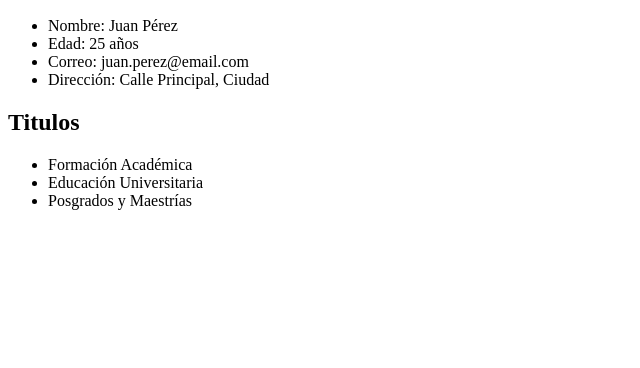
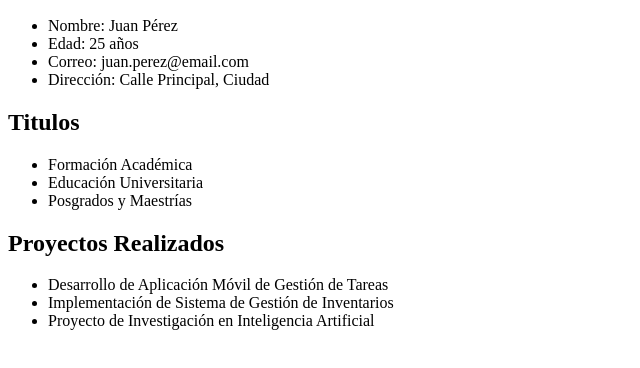
Before and after one commit to PaulaHuertasA/Proyecto_curriculum_MH, a plain HTML site: page index.html in a window 1280 px wide. Shown: the part 110-478 px from the top of the page, without its empty margins (0-640 px from the left). Drawn offline with Linux system fonts and the light colour scheme.

Commit message:
Tercer Commit.Proyectos Realizados

```diff
--- a/index.html
+++ b/index.html
@@ -22,5 +22,12 @@
         <li>Educación Universitaria</li>
         <li>Posgrados y Maestrías</li>
     </ul>
+
+    <h2>Proyectos Realizados</h2>
+    <ul>
+        <li>Desarrollo de Aplicación Móvil de Gestión de Tareas</li>
+        <li>Implementación de Sistema de Gestión de Inventarios</li>
+        <li>Proyecto de Investigación en Inteligencia Artificial</li>
+    </ul>
 </body>
 </html>
```
